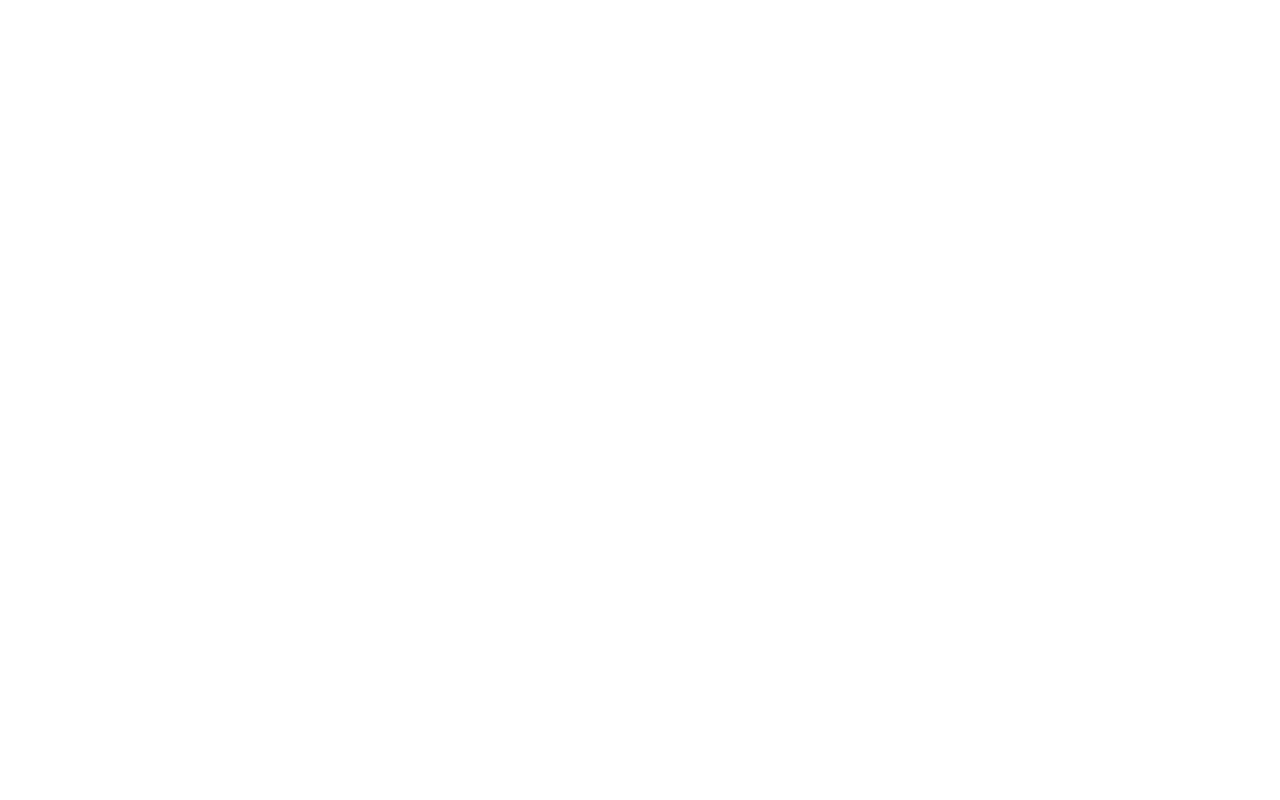
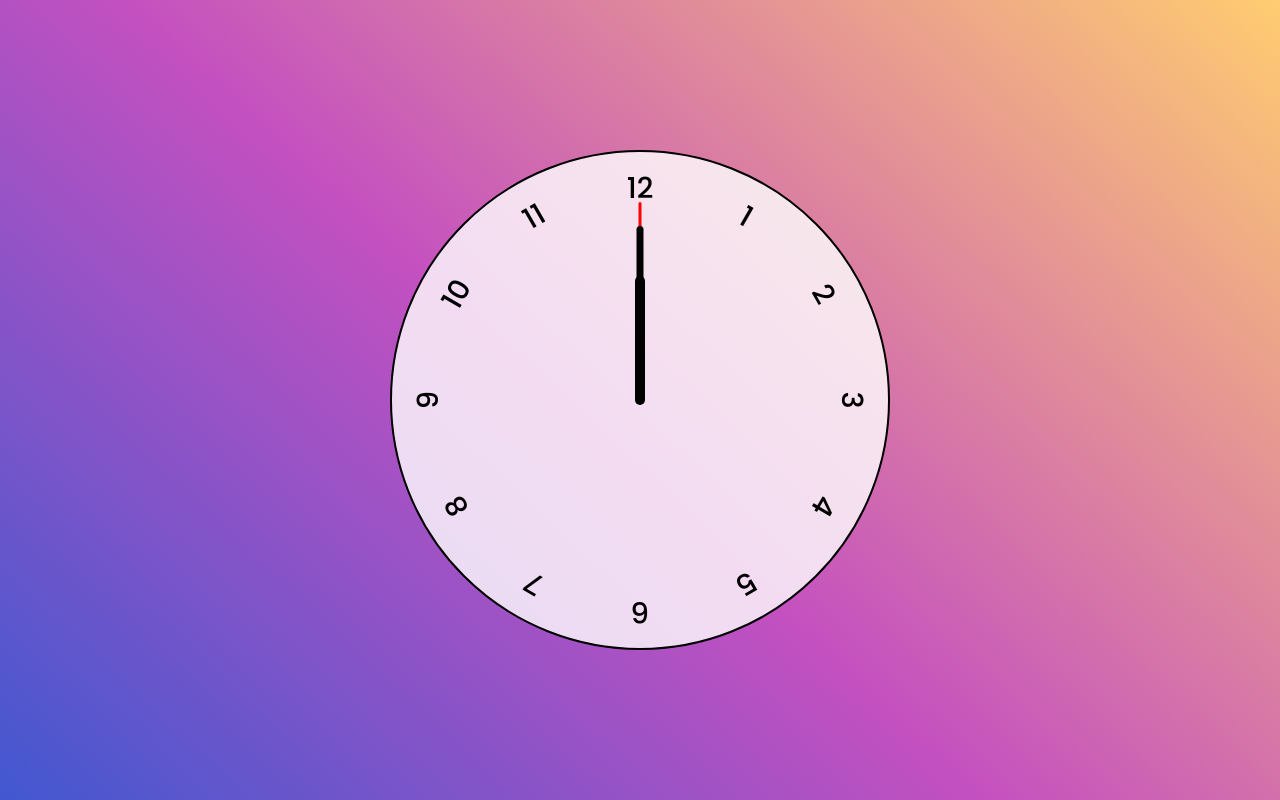
Before and after one commit to arissonlima/analog-clock-with-html-css-javascript, a plain HTML site: page index.html in a window 1280 px wide. Drawn offline with Linux system fonts and the light colour scheme.

Commit message:
Created design styling

```diff
--- a/index.html
+++ b/index.html
@@ -4,6 +4,32 @@
     <meta charset="UTF-8" />
     <meta name="viewport" content="width=device-width, initial-scale=1.0" />
     <title>Analog Clock</title>
+    <link rel="preconnect" href="https://fonts.googleapis.com" />
+    <link rel="preconnect" href="https://fonts.gstatic.com" crossorigin />
+    <link
+      href="https://fonts.googleapis.com/css2?family=Open+Sans:ital,wght@0,300;0,400;0,500;0,600;0,700;0,800;1,400&family=Poppins:wght@400;500;700&display=swap"
+      rel="stylesheet"
+    />
+    <link rel="stylesheet" href="styles.css" />
   </head>
-  <body></body>
+  <body>
+    <div class="clock">
+      <div class="hand seconds"></div>
+      <div class="hand minutes"></div>
+      <div class="hand hours"></div>
+
+      <div class="number number-1">1</div>
+      <div class="number number-2">2</div>
+      <div class="number number-3">3</div>
+      <div class="number number-4">4</div>
+      <div class="number number-5">5</div>
+      <div class="number number-6">6</div>
+      <div class="number number-7">7</div>
+      <div class="number number-8">8</div>
+      <div class="number number-9">9</div>
+      <div class="number number-10">10</div>
+      <div class="number number-11">11</div>
+      <div class="number number-12">12</div>
+    </div>
+  </body>
 </html>
--- /dev/null
+++ b/styles.css
@@ -0,0 +1,134 @@
+* {
+  margin: 0;
+  padding: 0;
+  box-sizing: border-box;
+  font-family: "Poppins", sans-serif;
+}
+
+body {
+  background-image: linear-gradient(
+    43deg,
+    #4158d0 0%,
+    #c450c0 46%,
+    #ffcc70 100%
+  );
+  height: 100vh;
+  display: flex;
+  justify-content: center;
+  align-items: center;
+}
+
+.clock {
+  width: 500px;
+  height: 500px;
+  background-color: rgba(255, 255, 255, 0.8);
+  border-radius: 50%;
+  border: 2px solid black;
+  position: relative;
+}
+
+.clock .number {
+  --rotation: 0;
+  position: absolute;
+  width: 100%;
+  height: 100%;
+  text-align: center;
+  transform: rotate(var(--rotation));
+  font-size: 1.8rem;
+  font-weight: 500;
+  padding: 15px;
+}
+
+.clock .number.number-1 {
+  --rotation: 30deg;
+}
+
+.clock .number.number-2 {
+  --rotation: 60deg;
+}
+
+.clock .number.number-3 {
+  --rotation: 90deg;
+}
+
+.clock .number.number-4 {
+  --rotation: 120deg;
+}
+
+.clock .number.number-5 {
+  --rotation: 150deg;
+}
+
+.clock .number.number-6 {
+  --rotation: 180deg;
+}
+
+.clock .number.number-7 {
+  --rotation: 210deg;
+}
+
+.clock .number.number-8 {
+  --rotation: 240deg;
+}
+
+.clock .number.number-9 {
+  --rotation: 270deg;
+}
+
+.clock .number.number-10 {
+  --rotation: 300deg;
+}
+
+.clock .number.number-11 {
+  --rotation: 330deg;
+}
+
+.clock .number.number-12 {
+  --rotation: 360deg;
+}
+
+.clock::after {
+  content: "";
+  position: absolute;
+  width: 10px;
+  height: 10px;
+  border-radius: 50%;
+  top: 50%;
+  left: 50%;
+  z-index: 11;
+  background-color: black;
+  transform: translate(-50%, -50%);
+}
+
+.clock .hand {
+  --rotation: 0;
+  position: absolute;
+  bottom: 50%;
+  left: 50%;
+  /* width: 10px;
+  height: 40%; */
+  background-color: black;
+  transform: translateX(-50%) rotate(calc(var(--rotation) * 1deg));
+  transform-origin: bottom;
+  z-index: 10;
+  border-top-left-radius: 10px;
+  border-top-right-radius: 10px;
+}
+
+.clock .hand.seconds {
+  width: 3px;
+  height: 40%;
+  background-color: red;
+}
+
+.clock .hand.minutes {
+  width: 7px;
+  height: 35%;
+  background-color: black;
+}
+
+.clock .hand.hours {
+  width: 10px;
+  height: 25%;
+  background-color: black;
+}
```
